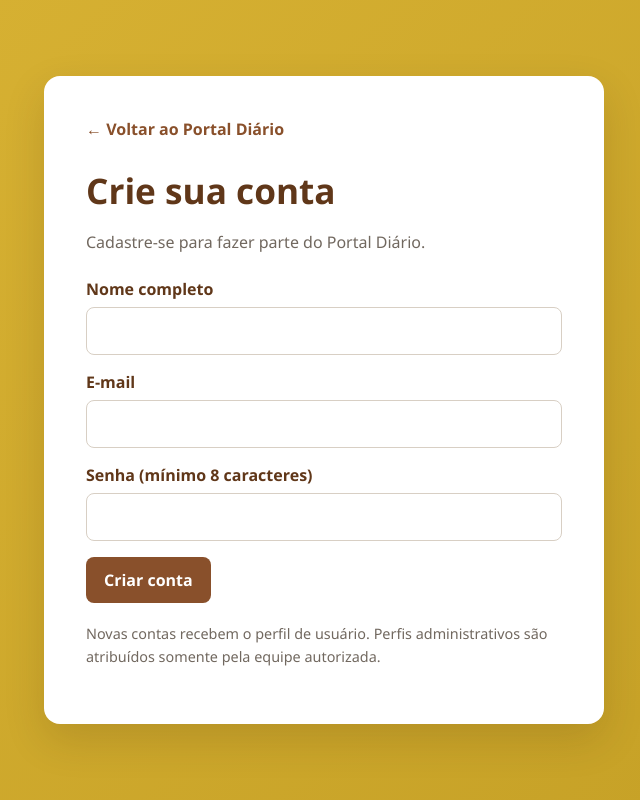
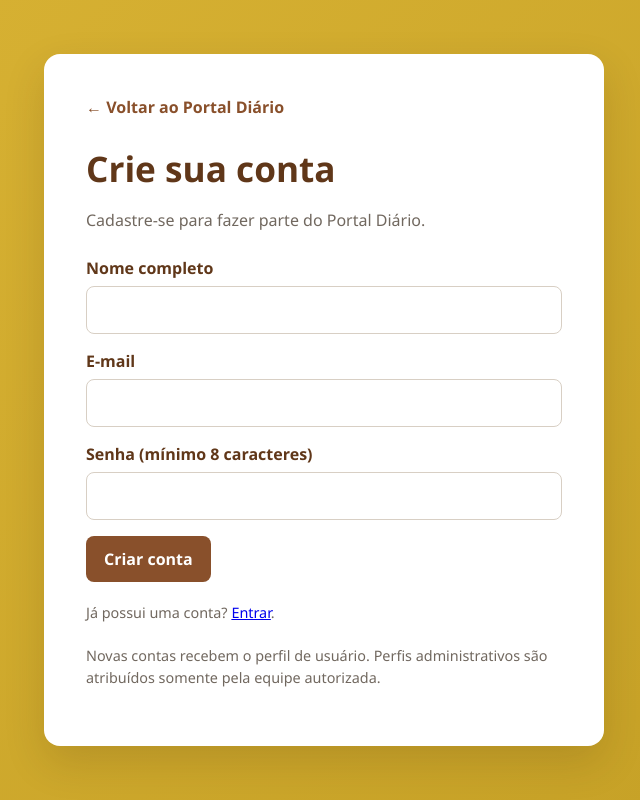
Before and after one commit to Youkai1910/projeto-integrador, a PHP site: page /cadastro.php in a window 1280 px wide. Shown: the whole page, without its empty margins (316-956 px from the left). Run offline with PHP 8.4, Linux system fonts and the light colour scheme.

Commit message:
Add login link to registration page
Help returning users reach the login page directly from account registration.

```diff
--- a/cadastro.php
+++ b/cadastro.php
@@ -62,6 +62,7 @@ $tokenCsrf = Seguranca::obterTokenCsrf();
             <label>Senha (mínimo 8 caracteres)<input type="password" name="senha" minlength="8" maxlength="4096" autocomplete="new-password" required></label>
             <button type="submit">Criar conta</button>
         </form>
+        <p class="nota">Já possui uma conta? <a href="login.php">Entrar</a>.</p>
         <p class="nota">Novas contas recebem o perfil de usuário. Perfis administrativos são atribuídos somente pela equipe autorizada.</p>
     </main>
 </body>
```
